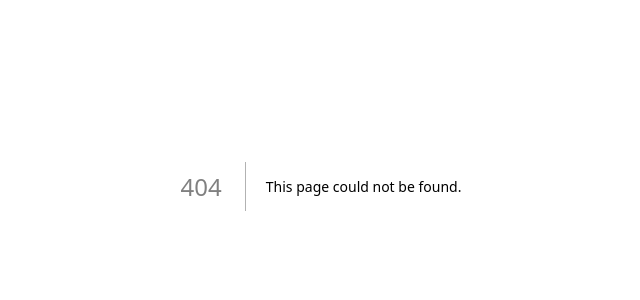
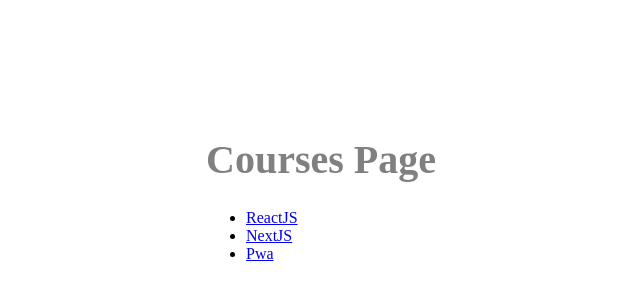
Before and after one commit to hamedAbdollahzade/next-js, a Next.js app: page /courses in a window 1280 px wide. Before the commit this address had no page. Shown: the part 214-514 px from the top of the page, without its empty margins (319-959 px from the left). Built offline with nearby package versions, Linux system fonts and the light colour scheme.

Commit message:
آشنایی با کامپوننت Link

```diff
--- /dev/null
+++ b/pages/courses/index.jsx
@@ -0,0 +1,22 @@
+import Link from "next/link";
+
+const Courses = () => {
+  return (
+    <>
+      <h1>Courses Page </h1>
+      <ul>
+        <li>
+          <Link href={"courses/react"}>ReactJS</Link>
+        </li>
+        <li>
+          <Link href={"courses/next-js"}>NextJS</Link>
+        </li>
+        <li>
+          <Link href={"courses/pwa"}>Pwa</Link>
+        </li>
+      </ul>
+    </>
+  );
+};
+
+export default Courses;
--- /dev/null
+++ b/pages/courses/next-js.jsx
@@ -0,0 +1,5 @@
+const nextJs = () => {
+  return <div>nextJs Page</div>;
+};
+
+export default nextJs;
--- /dev/null
+++ b/pages/courses/pwa.jsx
@@ -0,0 +1,5 @@
+const pwa = () => {
+  return <div>pwa Page </div>;
+};
+
+export default pwa;
--- /dev/null
+++ b/pages/courses/react.jsx
@@ -0,0 +1,5 @@
+const Reactjs = () => {
+  return <div>Reactjs Page</div>;
+};
+
+export default Reactjs;
--- a/pages/index.js
+++ /dev/null
@@ -1,3 +0,0 @@
-export default function Home() {
-  return <>Next js</>;
-}
```
Also changed, not shown: pages/index.jsx (added, +16 -0 lines).
